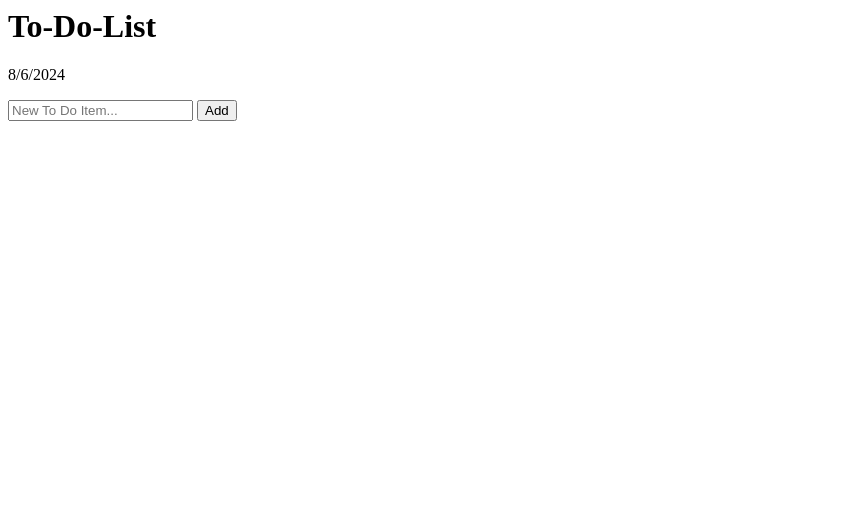
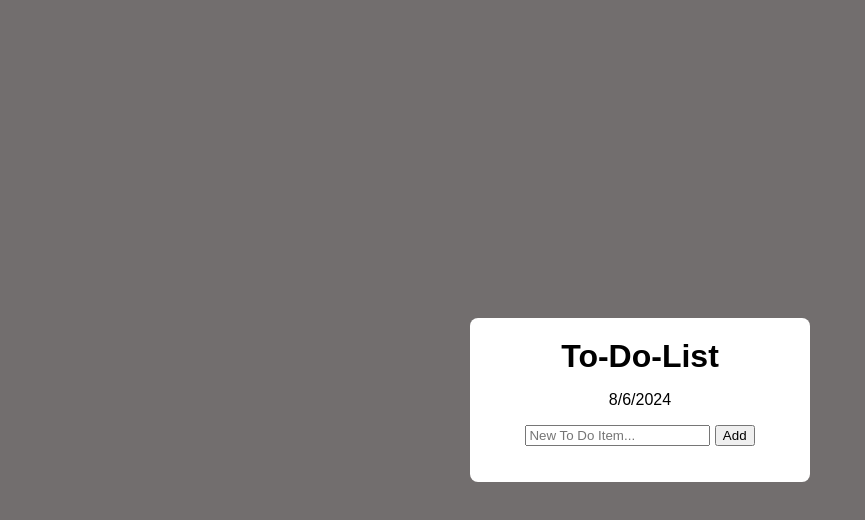
Before and after one commit to yexeniaflores/to-do-list, a plain HTML site: page assets/index.html in a window 1280 px wide. Shown: the whole page, without its empty margins (0-865 px from the left). Drawn offline with Linux system fonts and the light colour scheme.

Commit message:
header styling

```diff
--- a/assets/index.html
+++ b/assets/index.html
@@ -3,7 +3,7 @@
     <meta charset="UTF-8">
     <meta name="viewport" content="width=device-width, initial-scale=1.0">
     <title>To Do List</title>
-    <link rel="stylesheet" href="styles.css">
+    <link rel="stylesheet" href="style.css">
 </head>
 <body>
     <div class="container">
--- a/assets/style.css
+++ b/assets/style.css
@@ -15,3 +15,7 @@ body {
     width: 300px;
     text-align: center;
 }
+
+h1 {
+    margin: 0 0 10px;
+}
```
